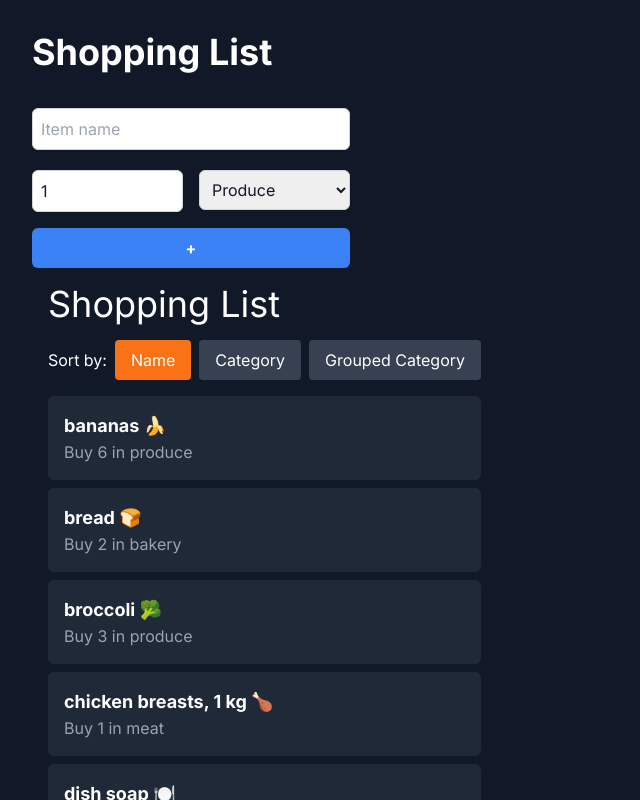
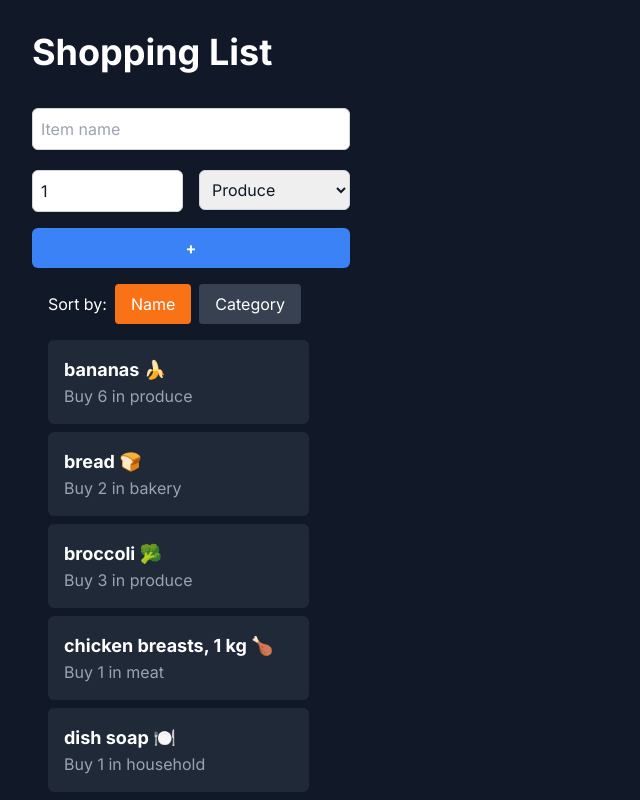
Before and after one commit to Guneetjassi/cprg306-assignments, a Next.js app: page /week-6 in a window 1280 px wide. Shown: the top 800 px of the page, without its empty margins (0-640 px from the left). Built offline with nearby package versions, Linux system fonts and the light colour scheme.

Commit message:
Add Week 6 project

```diff
--- a/app/week-6/item-list.js
+++ b/app/week-6/item-list.js
@@ -37,27 +37,16 @@ const ItemList = () => {
 
   return (
     <div className="min-h-screen bg-gray-900 text-white p-4">
-      <h1 className="text-4xl mb-4">Shopping List</h1>
+
       <div className="flex items-center mb-4">
         <span className="mr-2">Sort by:</span>
-        <button
-          className={`mr-2 py-2 px-4 rounded ${sortBy === 'name' ? 'bg-orange-500' : 'bg-gray-700'}`}
-          onClick={() => setSortBy('name')}
-        >
-          Name
-        </button>
-        <button
-          className={`mr-2 py-2 px-4 rounded ${sortBy === 'category' ? 'bg-orange-500' : 'bg-gray-700'}`}
-          onClick={() => setSortBy('category')}
-        >
-          Category
-        </button>
-        <button
-          className={`py-2 px-4 rounded ${sortBy === 'groupedCategory' ? 'bg-orange-500' : 'bg-gray-700'}`}
-          onClick={() => setSortBy('groupedCategory')}
-        >
-          Grouped Category
-        </button>
+
+        <button className={`mr-2 py-2 px-4 rounded ${sortBy === 'name' ? 'bg-orange-500' : 'bg-gray-700'}`}
+          onClick={() => setSortBy('name')}> Name </button>
+
+        <button className={`mr-2 py-2 px-4 rounded ${sortBy === 'category' ? 'bg-orange-500' : 'bg-gray-700'}`}
+          onClick={() => setSortBy('category')}> Category </button>
+
       </div>
       <div>
         {renderItems()}
--- a/app/week-6/page.js
+++ b/app/week-6/page.js
@@ -1,4 +1,3 @@
-// app/week-6/page.js
 "use client";
 
 import { useState } from "react";
```
